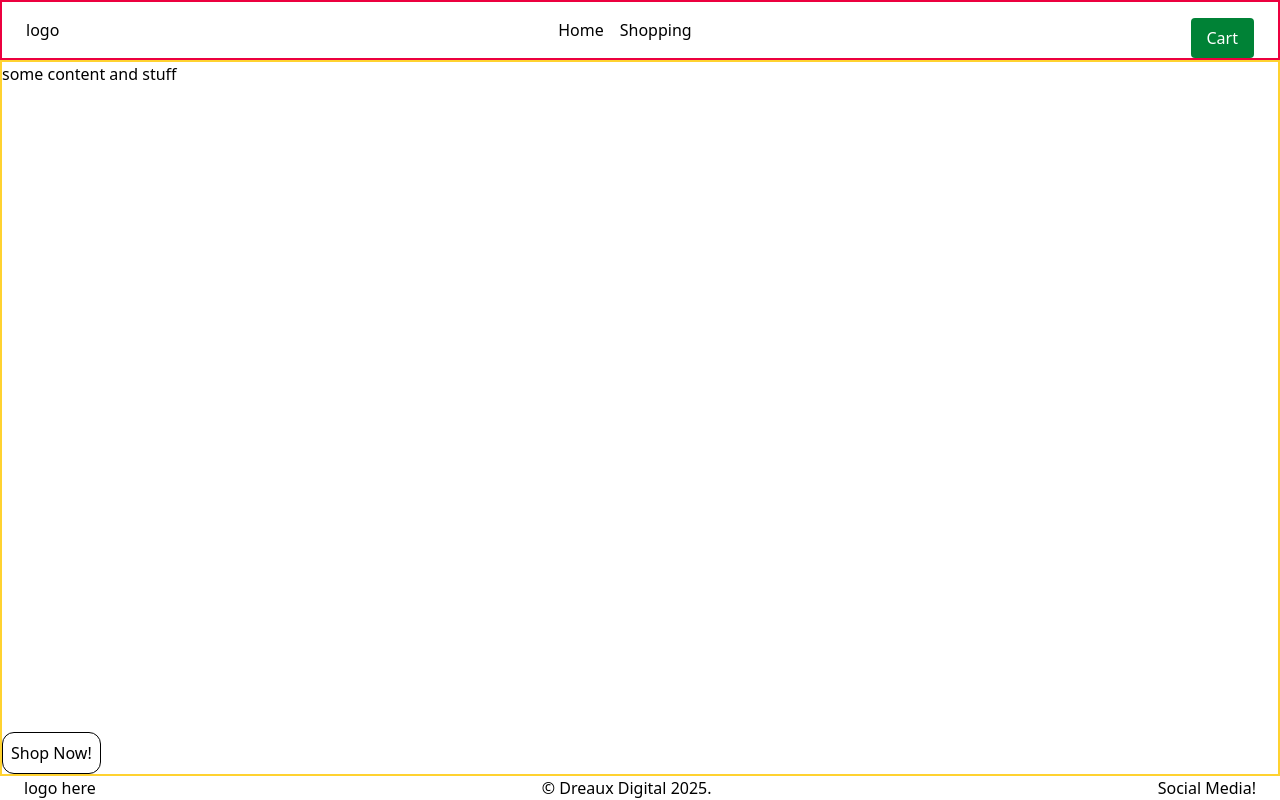
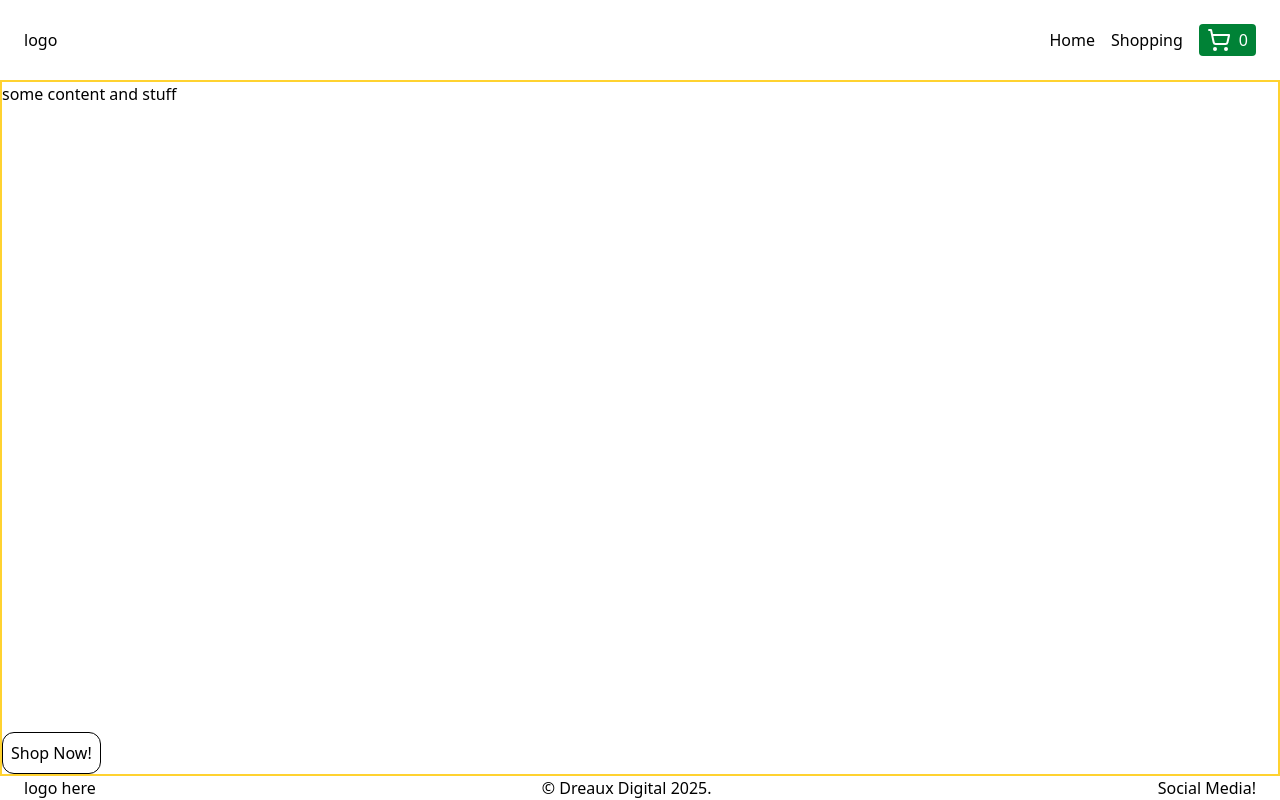
Before and after one commit to adrianc1/shopping-page, a React (Vite) app: page / in a window 1280 px wide. Built offline with nearby package versions, Linux system fonts and the light colour scheme.

Commit message:
installed lucide icons, added padding to navbar and updated page names to include PAGE

```diff
--- a/package.json
+++ b/package.json
@@ -12,6 +12,7 @@
 	},
 	"dependencies": {
 		"@tailwindcss/vite": "^4.1.11",
+		"lucide-react": "^0.532.0",
 		"react": "^19.1.0",
 		"react-dom": "^19.1.0",
 		"react-router-dom": "^7.7.1",
--- a/src/App.jsx
+++ b/src/App.jsx
@@ -1,8 +1,8 @@
 import { useState } from 'react';
-import Home from './pages/Home';
+import Home from './pages/HomePage';
 import PageLayout from './layouts/PageLayout';
-import Shop from './pages/Shop';
-import Cart from './pages/Cart';
+import Shop from './pages/ShopPage';
+import Cart from './pages/CartPage';
 
 const App = () => {
 	return <PageLayout />;
--- a/src/components/Navbar.jsx
+++ b/src/components/Navbar.jsx
@@ -2,13 +2,13 @@ import ViewCartBtn from './ViewCartBtn';
 
 const Navbar = () => {
 	return (
-		<nav className="flex w-full border-rose-600 border-2 items-center justify-between px-6">
+		<nav className="flex w-full items-center justify-between px-6 py-6">
 			<span>logo</span>
-			<ul className="flex gap-4">
+			<ul className="flex gap-4 items-center justify-center">
 				<li>Home</li>
 				<li>Shopping</li>
+				<ViewCartBtn />
 			</ul>
-			<ViewCartBtn />
 		</nav>
 	);
 };
--- a/src/components/ViewCartBtn.jsx
+++ b/src/components/ViewCartBtn.jsx
@@ -1,12 +1,14 @@
+import { ShoppingCart } from 'lucide-react';
 import { Link } from 'react-router-dom';
 
 const ViewCartBtn = () => {
 	return (
 		<Link
 			to="cart"
-			className="inline-block px-4 py-2 mt-4 text-white bg-green-700 rounded hover:bg-green-800 transition"
+			className="flex gap-2 px-2 py-1 text-white bg-green-700 rounded hover:bg-green-800 transition"
 		>
-			Cart
+			<ShoppingCart />
+			<span>0</span>
 		</Link>
 	);
 };
--- a/src/pages/ErrorPage.jsx
+++ b/src/pages/ErrorPage.jsx
@@ -2,9 +2,9 @@ import { Link } from 'react-router-dom';
 
 const ErrorPage = () => {
 	return (
-		<div>
+		<div className="flex flex-col font-bold">
 			<h1>Oh no, this route doesn't exist!</h1>
-			<Link to="/">
+			<Link to="/" className="text-blue-600">
 				You can go back to the home page by clicking here, though!
 			</Link>
 		</div>
--- a/src/routes/routes.jsx
+++ b/src/routes/routes.jsx
@@ -1,7 +1,7 @@
-import Home from '../pages/Home';
+import Home from '../pages/HomePage';
 import ErrorPage from '../pages/ErrorPage';
-import Shop from '../pages/Shop';
-import Cart from '../pages/Cart';
+import Shop from '../pages/ShopPage';
+import Cart from '../pages/CartPage';
 import PageLayout from '../layouts/PageLayout';
 const routes = [
 	{
```
Also changed, not shown: src/pages/CartPage.jsx (renamed from src/pages/Cart.jsx), src/pages/HomePage.jsx (renamed from src/pages/Home.jsx), src/pages/ShopPage.jsx (renamed from src/pages/Shop.jsx), 1 other file (tests, documents, lock files or other folders).
